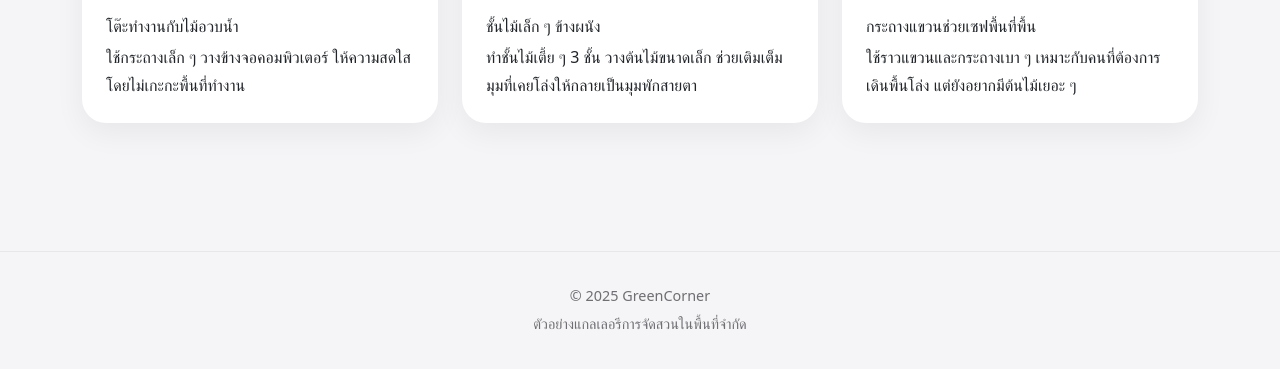
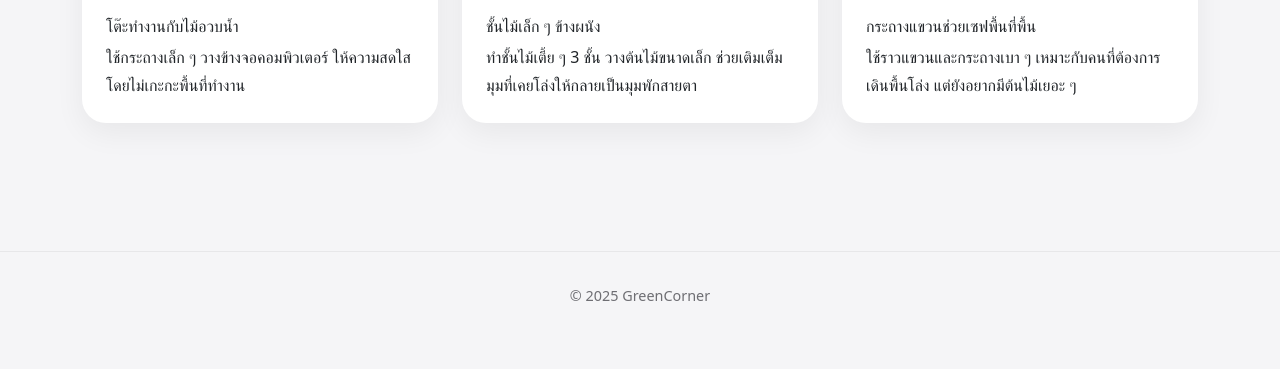
Before and after one commit to KongphopKH/GreenCorner-66, a plain HTML site: page gallery.html in a window 1280 px wide. Shown: the part 872-1241 px from the top of the page. After the commit the page ends 1216 px from the top, so only its background shows below. Drawn offline with nearby package versions, Linux system fonts and the light colour scheme.

Commit message:
Update gallery.html

```diff
--- a/gallery.html
+++ b/gallery.html
@@ -144,7 +144,6 @@
 <footer>
     <div class="container text-center">
         <p class="mb-1">© 2025 GreenCorner</p>
-        <p class="mb-0">ตัวอย่างแกลเลอรีการจัดสวนในพื้นที่จำกัด</p>
     </div>
 </footer>
 
```
